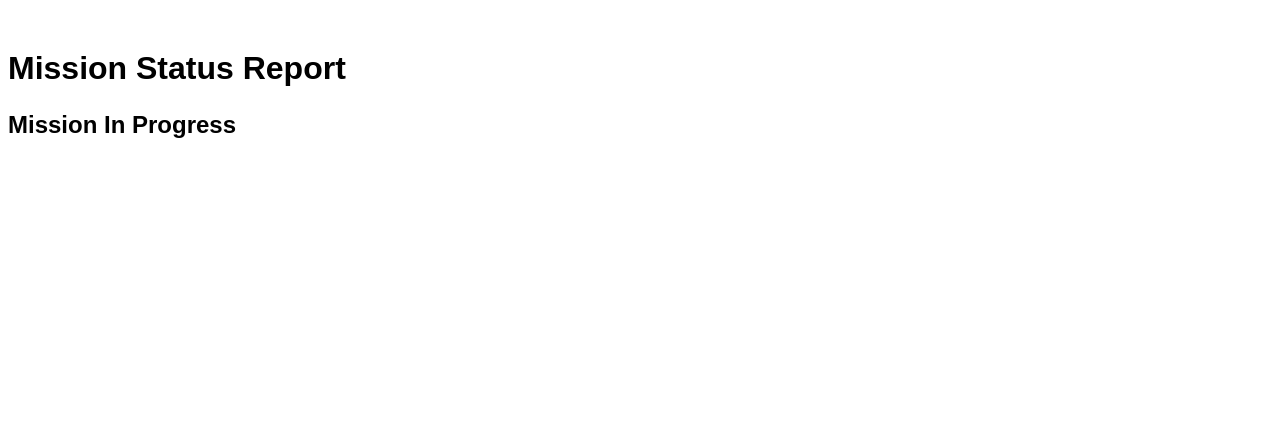
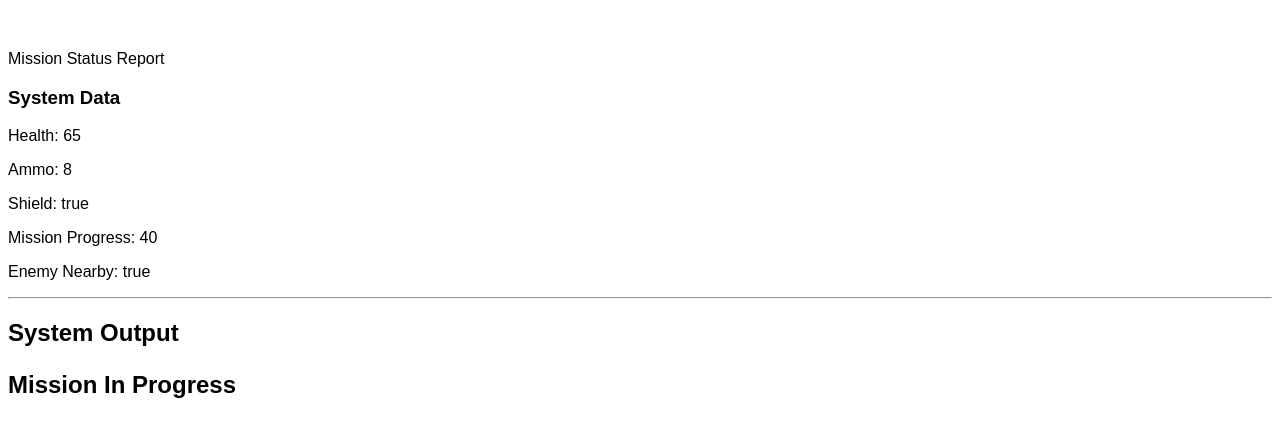
Before and after one commit to navpreetchahal5504-hue/lab-1-JavaScript--main, a plain HTML site: page lab- 2-Modern/index.html in a window 1280 px wide. Drawn offline with Linux system fonts and the light colour scheme.

Commit message:
Added a new body part in HTML

```diff
--- a/lab- 2-Modern/index.html
+++ b/lab- 2-Modern/index.html
@@ -7,8 +7,21 @@
     <link rel="stylesheet" href="style.css">
 </head>
 <body>
-    <h1>Mission Status Report</h1>
-    <p id="output"></p>
+    <h>Mission Status Report</h>
+
+    <!-- Mission Variables Display -->
+     <h3>System Data</h3>
+     <p>Health: 65</p>
+     <p>Ammo: 8</p>
+     <p>Shield: true</p>
+     <p>Mission Progress: 40</p>
+     <p>Enemy Nearby: true</p>
+
+    <hr>
+
+    <!-- Output Section -->
+     <h2>System Output</h2>
+     <p id="output">Initializing system</p>
 
     <script src="script.js"></script>
 
```
